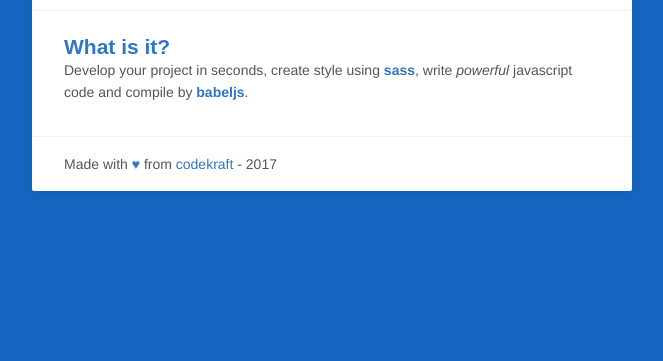
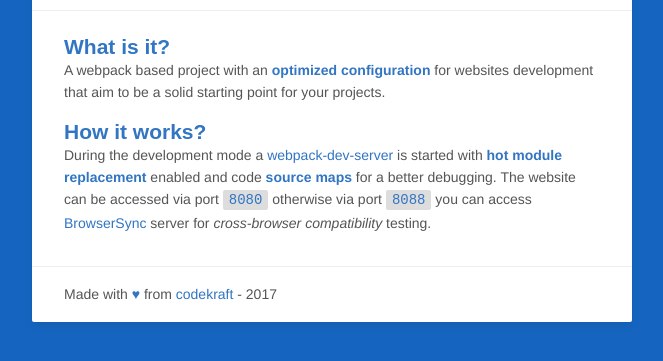
Before and after one commit to codekraft-studio/webstart, a website built with webpack: page src/index.html in a window 1280 px wide. Shown: the part 209-570 px from the top of the page, without its empty margins (308-971 px from the left). Built offline with nearby package versions, Linux system fonts and the light colour scheme; a web font is replaced by a local one.

Commit message:
Updated demo page text

```diff
--- a/src/index.html
+++ b/src/index.html
@@ -36,7 +36,14 @@
     </header>
     <main>
       <h2>What is it?</h2>
-      <p>Develop your project in seconds, create style using <strong>sass</strong>, write <i>powerful</i> javascript code and compile by <strong>babeljs</strong>.</p>
+      <p>
+        A webpack based project with an <strong>optimized configuration</strong> for websites development that aim to be a solid starting point for your projects.
+      </p>
+      <h2>How it works?</h2>
+      <p>
+        During the development mode a <a href="https://webpack.js.org/guides/development/#using-webpack-dev-server" target="_blank">webpack-dev-server</a> is started with <strong>hot module replacement</strong> enabled and code <strong>source maps</strong> for a better debugging.
+        The website can be accessed via port <code>8080</code> otherwise via port <code>8088</code> you can access <a href="https://www.browsersync.io/" target="_blank">BrowserSync</a> server for <i>cross-browser compatibility</i> testing.
+      </p>
     </main>
     <footer>
       <p>Made with <strong>&hearts;</strong> from <a href="https://github.com/codekraft-studio" target="_blank">codekraft</a> - 2017</p>
```
